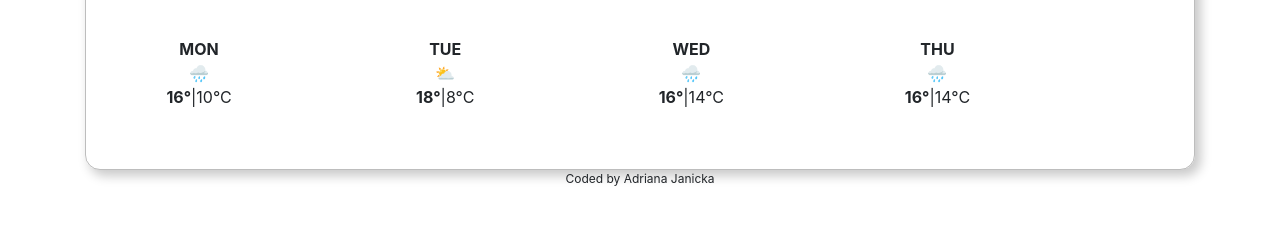
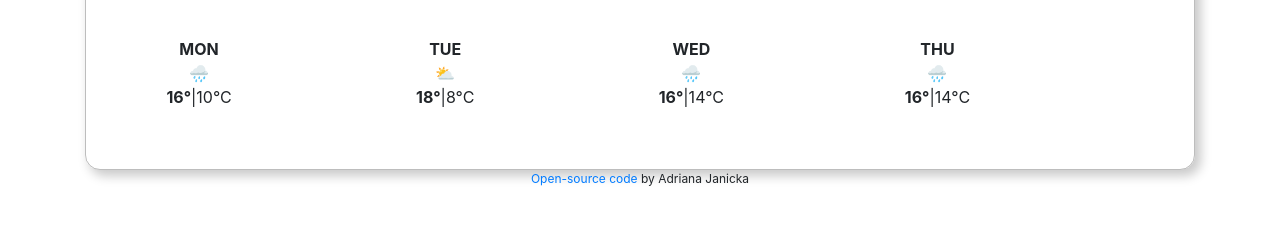
Before and after one commit to AdrianaJanicka21/weather-widget, a website built with Parcel: page index.html in a window 1280 px wide. Shown: the part 285-510 px from the top of the page. Built offline with nearby package versions, Linux system fonts and the light colour scheme.

Commit message:
Including the link for open source

```diff
--- a/index.html
+++ b/index.html
@@ -134,7 +134,7 @@
       </div>
     </div>
     <div class="signature">
-      Coded by Adriana Janicka
+      <a href= "https://github.com/AdrianaJanicka21/weather-widget"target="_blank">Open-source code </a> by Adriana Janicka
     </div>
 
     <script src="src/index.js"></script>
```
